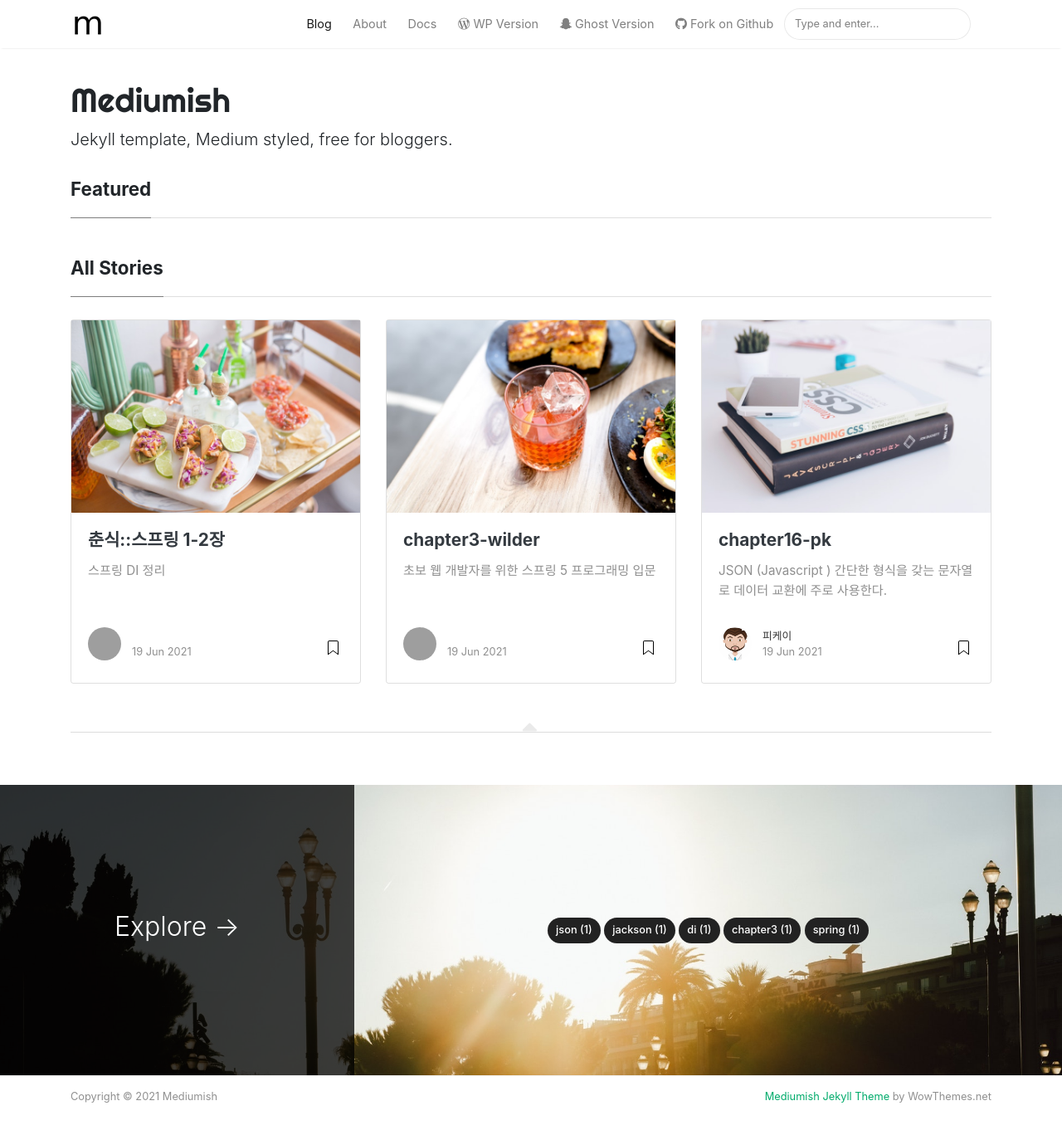
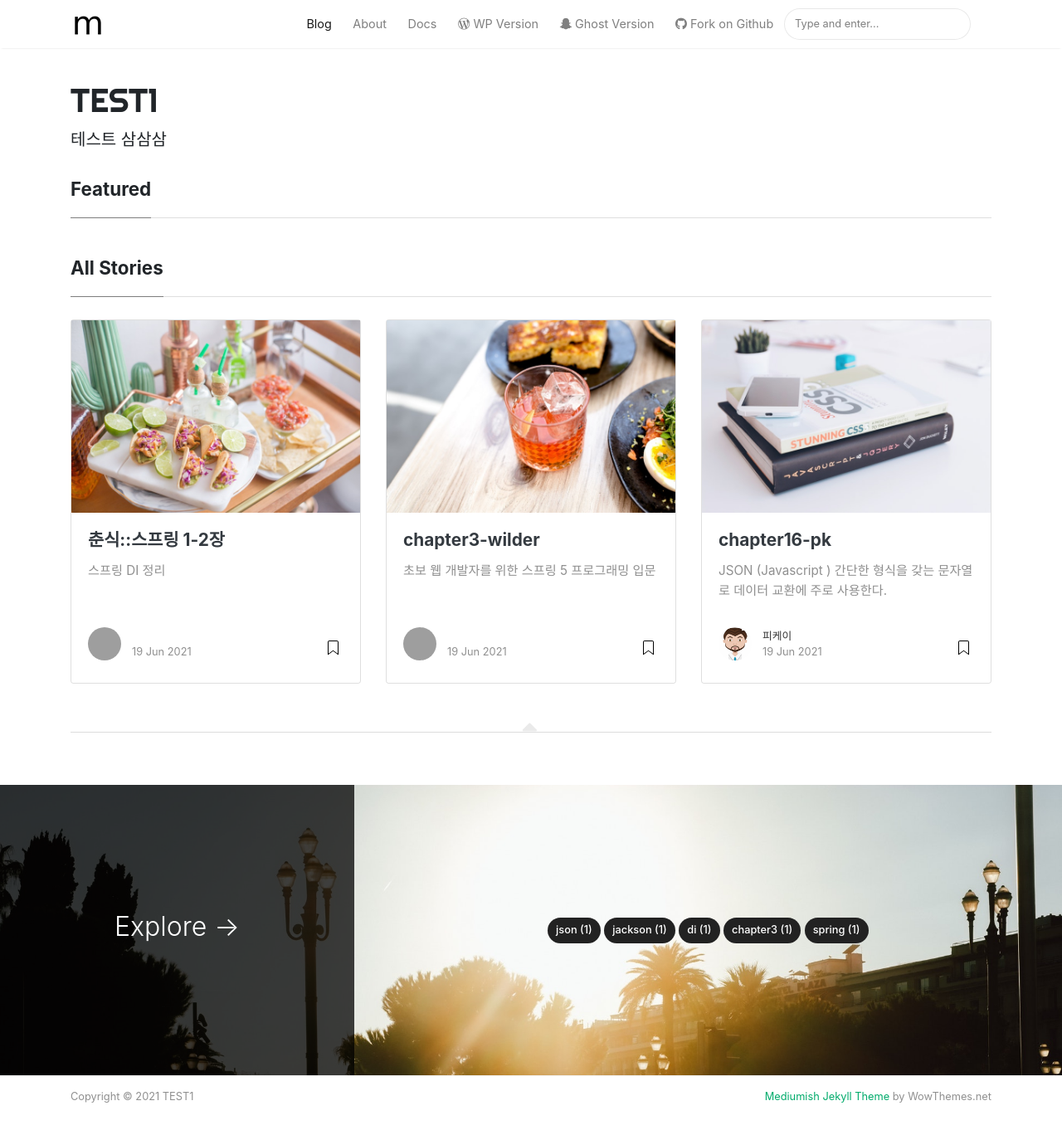
Before and after one commit to woowa-spring-five/woowa-spring-five.github.io, a Jekyll site: the page built from index.html, in a window 1280 px wide and 1400 px high. Shown: the top 1368 px of the window at 83% size. Built offline with Jekyll 4.4.1, drawn with Linux system fonts in a browser that asks for light colours; nearby versions of some CDN libraries; the list of posts is cut into pages by our own code; grey boxes are pictures that could not be loaded.

Commit message:
refactor: 테스트용 name/title/description 설정 변경

```diff
--- a/_config.yml
+++ b/_config.yml
@@ -1,13 +1,13 @@
 # Site
-name: "Mediumish"
-title: "Mediumish"
-description: "Jekyll template, Medium styled, free for bloggers."
+name: "TEST1"
+title: "TEST2"
+description: "테스트 삼삼삼"
 logo: 'assets/images/logo.png'
 favicon: 'assets/images/logo.png'
-baseurl: # 기존 : /mediumish-theme-jekyll
-google_analytics: # 기존 : 'UA-46278016-1'
+baseurl: # 기존: /mediumish-theme-jekyll
+google_analytics: # 기존: 'UA-46278016-1'
 disqus: 'demowebsite'
-mailchimp-list: 'https://wowthemes.us11.list-manage.com/subscribe/post?u=8aeb20a530e124561927d3bd8&amp;id=8c3d2d214b'
+mailchimp-list: # 기존: 'https://wowthemes.us11.list-manage.com/subscribe/post?u=8aeb20a530e124561927d3bd8&amp;id=8c3d2d214b'
 include: ["_pages"]
 permalink: /:title/
 
```
